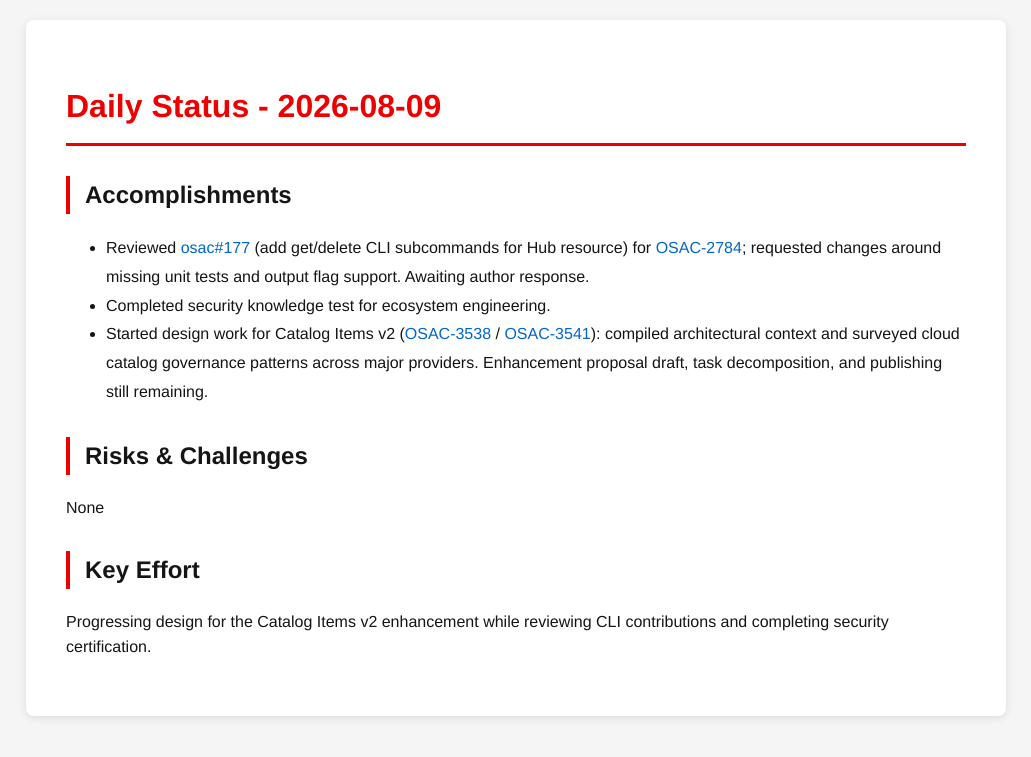
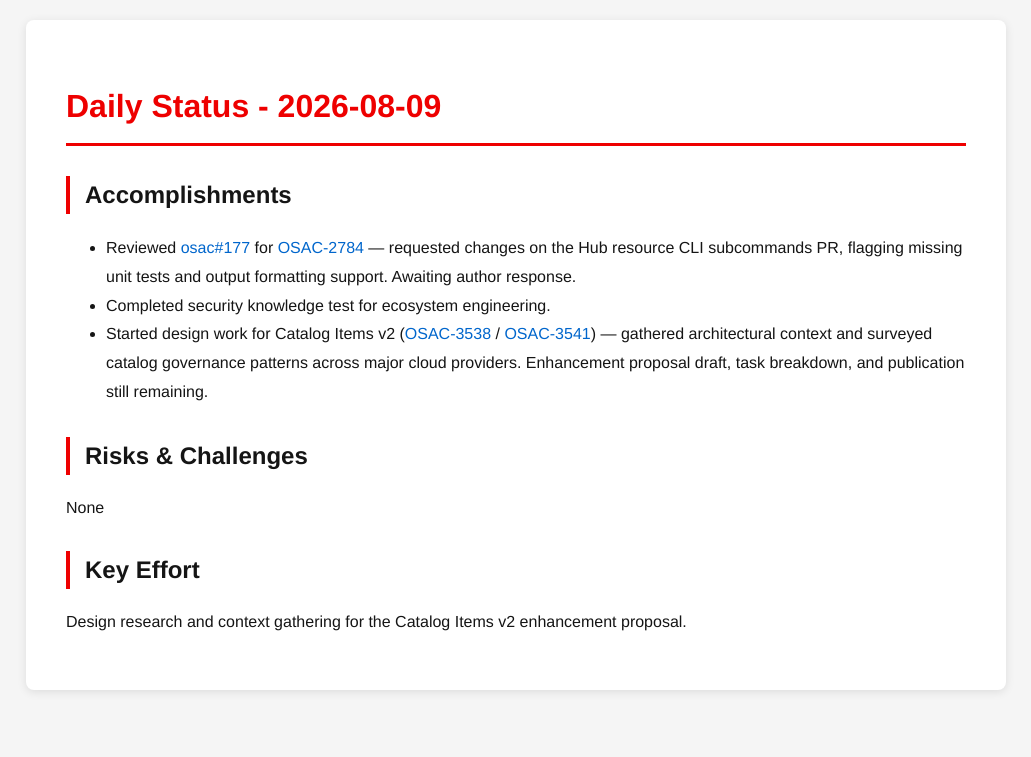
Before and after one commit to tzvatot/daily-status, a Jekyll site: the page built from 2026-08-09.md, in a window 1280 px wide. Shown: the top 757 px of the page, without its empty margins (124-1155 px from the left). Built offline with Jekyll 4.4.1, drawn with Linux system fonts in a browser that asks for light colours.

Commit message:
Daily status update - 2026-08-09

```diff
--- a/2026-08-09.md
+++ b/2026-08-09.md
@@ -7,12 +7,12 @@
 # Daily Status - 2026-08-09
 
 ## Accomplishments
-- Reviewed [osac#177](https://github.com/osac-project/osac/pull/177) (add get/delete CLI subcommands for Hub resource) for [OSAC-2784](https://redhat.atlassian.net/browse/OSAC-2784); requested changes around missing unit tests and output flag support. Awaiting author response.
+- Reviewed [osac#177](https://github.com/osac-project/osac/pull/177) for [OSAC-2784](https://redhat.atlassian.net/browse/OSAC-2784) — requested changes on the Hub resource CLI subcommands PR, flagging missing unit tests and output formatting support. Awaiting author response.
 - Completed security knowledge test for ecosystem engineering.
-- Started design work for Catalog Items v2 ([OSAC-3538](https://redhat.atlassian.net/browse/OSAC-3538) / [OSAC-3541](https://redhat.atlassian.net/browse/OSAC-3541)): compiled architectural context and surveyed cloud catalog governance patterns across major providers. Enhancement proposal draft, task decomposition, and publishing still remaining.
+- Started design work for Catalog Items v2 ([OSAC-3538](https://redhat.atlassian.net/browse/OSAC-3538) / [OSAC-3541](https://redhat.atlassian.net/browse/OSAC-3541)) — gathered architectural context and surveyed catalog governance patterns across major cloud providers. Enhancement proposal draft, task breakdown, and publication still remaining.
 
 ## Risks & Challenges
 None
 
 ## Key Effort
-Progressing design for the Catalog Items v2 enhancement while reviewing CLI contributions and completing security certification.
+Design research and context gathering for the Catalog Items v2 enhancement proposal.
```
